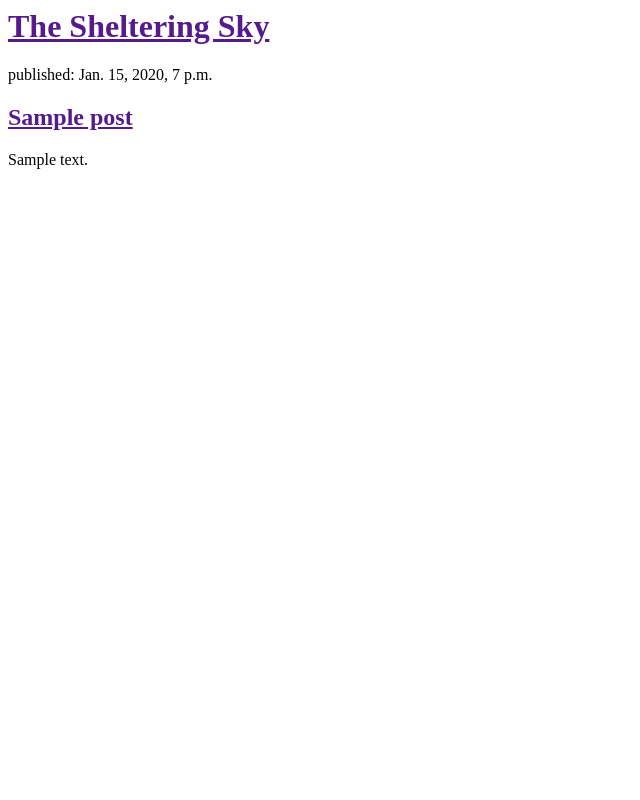
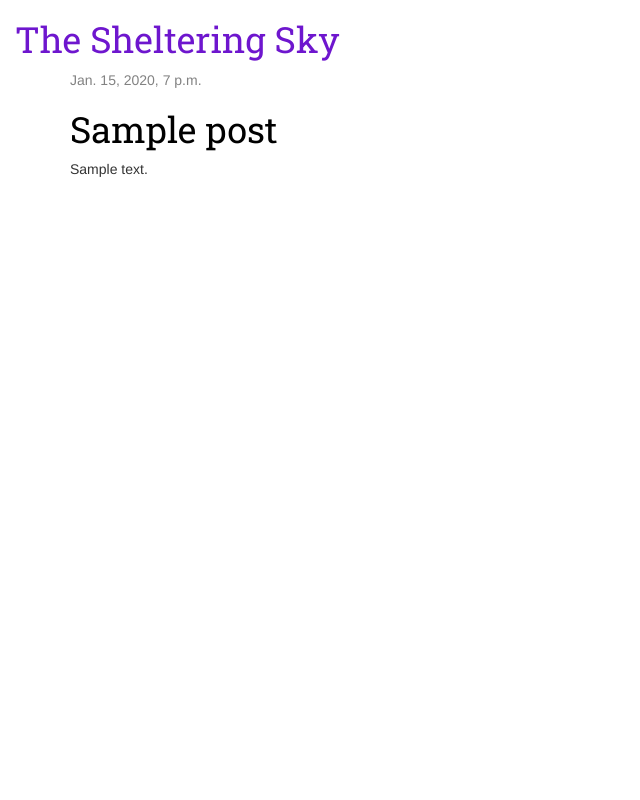
Before and after one commit to haram-dev/my-first-blog, a Django app: template blog/templates/blog/post_list.html in a window 1280 px wide. Shown: the whole page, without its empty margins (0-640 px from the left). Run offline with Django 3.2, Linux system fonts and the light colour scheme; the template is opened without the code that fills it: values that come from a table or form of the project are taken from there, others are empty; tables that the repository leaves empty hold one stand-in row (values such as "Sample post"); some libraries are stand-ins or nearby versions.

Commit message:
포스트 상세 페이지 view, template 추가

```diff
--- /dev/null
+++ b/blog/static/css/blog.css
@@ -0,0 +1,59 @@
+h1 a {
+  color: #6E16CE;
+  font-family: 'Roboto Slab', serif;
+}
+
+h2 a {
+  color: #16B1CE;
+}
+
+body {
+  padding-left: 15px;
+}
+
+.page-header {
+    background-color: #ff9400;
+    margin-top: 0;
+    padding: 20px 20px 20px 40px;
+}
+
+.page-header h1, .page-header h1 a, .page-header h1 a:visited, .page-header h1 a:active {
+    color: #ffffff;
+    font-size: 36pt;
+    text-decoration: none;
+}
+
+.content {
+    margin-left: 40px;
+}
+
+h1, h2, h3, h4 {
+    font-family: 'Lobster', cursive;
+}
+
+.date {
+    color: #828282;
+}
+
+.save {
+    float: right;
+}
+
+.post-form textarea, .post-form input {
+    width: 100%;
+}
+
+.top-menu, .top-menu:hover, .top-menu:visited {
+    color: #ffffff;
+    float: right;
+    font-size: 26pt;
+    margin-right: 20px;
+}
+
+.post {
+    margin-bottom: 70px;
+}
+
+.post h1 a, .post h1 a:visited {
+    color: #000000;
+}
--- /dev/null
+++ b/blog/templates/blog/base.html
@@ -0,0 +1,24 @@
+{% load static %}
+<html>
+  <head>
+    <title>Django Girls Blog</title>
+    <link rel="stylesheet" href="//maxcdn.bootstrapcdn.com/bootstrap/3.2.0/css/bootstrap.min.css">
+    <link rel="stylesheet" href="//maxcdn.bootstrapcdn.com/bootstrap/3.2.0/css/bootstrap-theme.min.css">
+    <link href="//fonts.googleapis.com/css?family=Roboto+Slab" rel="stylesheet" type="text/css">
+    <link rel="stylesheet" href="{% static 'css/blog.css' %}">
+  </head>
+  <body>
+      <div class="page_header">
+        <h1><a href="">The Sheltering Sky</a></h1>
+      </div>
+
+      <div class="content container">
+        <div class="row">
+            <div class="col-md-8">
+                {% block content %}
+                {% endblock %}
+            </div>
+        </div>
+    </div>
+  </body>
+</html>
--- a/blog/templates/blog/post_list.html
+++ b/blog/templates/blog/post_list.html
@@ -1,18 +1,13 @@
-<html>
-  <head>
-    <title>Django Girls Blog</title>
-  </head>
-  <body>
-      <div>
-        <h1><a href="">The Sheltering Sky</a></h1>
+{% extends 'blog/base.html' %}
+
+{% block content %}
+  {% for post in posts %}
+      <div class="post">
+          <div class="date">
+              {{ post.published_date }}
+          </div>
+          <h1><a href="{% url 'post_detail' pk=post.pk %}">{{ post.title }}</a></h1>
+          <p>{{ post.text|linebreaksbr }}</p>
       </div>
-
-      {% for post in posts %}
-      <div>
-        <p>published: {{ post.published_date }}</p>
-        <h2><a href="">{{ post.title }}</a></h2>
-        <p>{{ post.text|linebreaksbr }}</p>
-      </div>
-      {% endfor %}
-  </body>
-</html>
+  {% endfor %}
+{% endblock %}
--- a/blog/urls.py
+++ b/blog/urls.py
@@ -2,5 +2,6 @@ from django.urls import path
 from . import views
 
 urlpatterns = [
-    path('', views.post_list, name='post_list')
+    path('', views.post_list, name='post_list'),
+    path('post/<int:pk>/', views.post_detail, name='post_detail')
 ]
--- a/blog/views.py
+++ b/blog/views.py
@@ -1,8 +1,13 @@
 from django.shortcuts import render
 from .models import Post
 from django.utils import timezone
+from django.shortcuts import render, get_object_or_404
 
 # Create your views here.
 def post_list(request):
     posts = Post.objects.filter(published_date__lte=timezone.now()).order_by('published_date')
     return render(request, 'blog/post_list.html', {'posts': posts})
+
+def post_detail(request, pk):
+    post = get_object_or_404(Post, pk=pk)
+    return render(request, 'blog/post_detail.html', {'post': post})
```
Also changed, not shown: blog/templates/blog/post_detail.html (added, +13 -0 lines).
